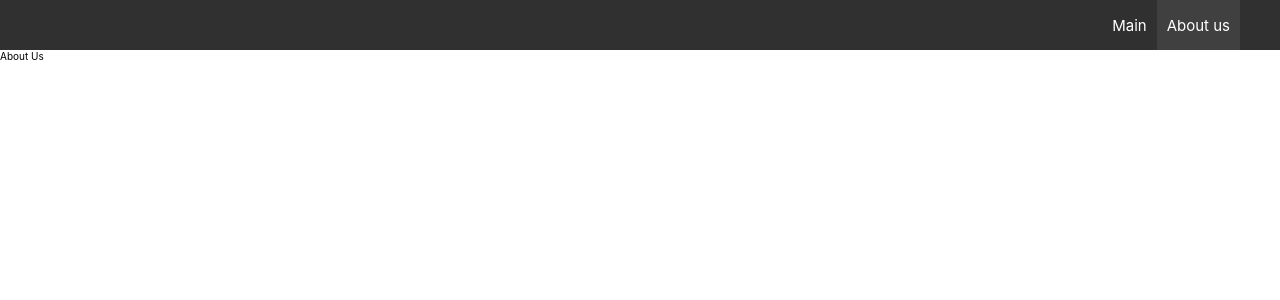
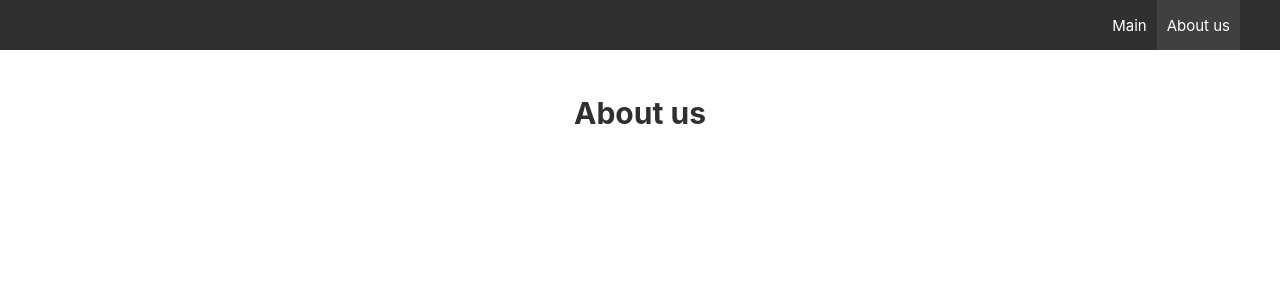
Before and after one commit to Wsko-12/wsko-12-REACT2022Q3, a React (Create React App) app in the folder app/: page /about in a window 1280 px wide. Shown: the top 300 px of the page. Built offline with nearby package versions, Linux system fonts and the light colour scheme.

Commit message:
feat: implement about and 404 page

```diff
--- a/app/src/App.tsx
+++ b/app/src/App.tsx
@@ -1,7 +1,7 @@
 import Header from 'components/Header/Header';
-import About from 'pages/About';
+import About from 'pages/about/About';
 import Main from 'pages/main/Main';
-import Page404 from 'pages/Page404';
+import Page404 from 'pages/page404/Page404';
 import React from 'react';
 import { Route, Routes } from 'react-router-dom';
 import './App.css';
--- a/app/src/pages/Page404.tsx
+++ /dev/null
@@ -1,12 +0,0 @@
-import React from 'react';
-import { Component } from 'react';
-
-export default class Page404 extends Component {
-  render() {
-    return (
-      <section>
-        <div>404</div>
-      </section>
-    );
-  }
-}
--- a/app/src/pages/About.tsx
+++ b/app/src/pages/about/About.tsx
@@ -1,11 +1,14 @@
 import React from 'react';
 import { Component } from 'react';
+import './about.css';
 
 export default class About extends Component {
   render() {
     return (
-      <section>
-        <div>About Us</div>
+      <section className="wrapper about__wrapper">
+        <div className="about__content">
+          <h2>About us</h2>
+        </div>
       </section>
     );
   }
--- /dev/null
+++ b/app/src/pages/about/about.css
@@ -0,0 +1,12 @@
+.about__wrapper{
+    margin: auto;
+    padding-top: 20px;
+}
+
+.about__content{
+    display: flex;
+    align-items: center;
+    justify-content: center;
+    font-size: 2rem;
+    color: #303030;
+}
--- /dev/null
+++ b/app/src/pages/page404/Page404.tsx
@@ -0,0 +1,15 @@
+import React from 'react';
+import { Component } from 'react';
+import './page-404.css';
+
+export default class Page404 extends Component {
+  render() {
+    return (
+      <section className="wrapper p404__wrapper">
+        <div className="p404__content">
+          <h2>404. Page not found</h2>
+        </div>
+      </section>
+    );
+  }
+}
--- /dev/null
+++ b/app/src/pages/page404/page-404.css
@@ -0,0 +1,12 @@
+.p404__wrapper{
+    margin: auto;
+    padding-top: 20px;
+}
+
+.p404__content{
+    display: flex;
+    align-items: center;
+    justify-content: center;
+    font-size: 2rem;
+    color: #303030;
+}
```
